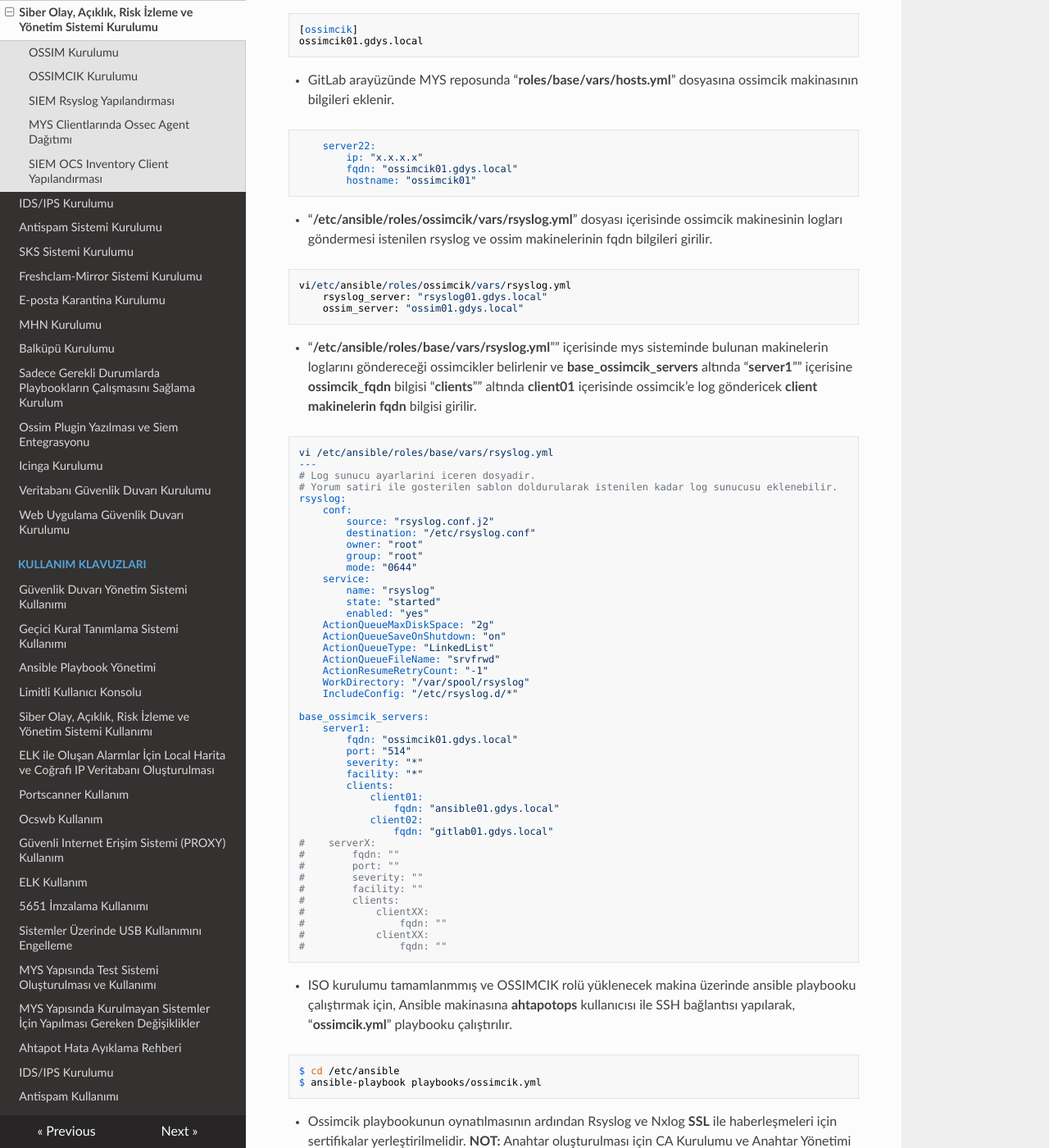
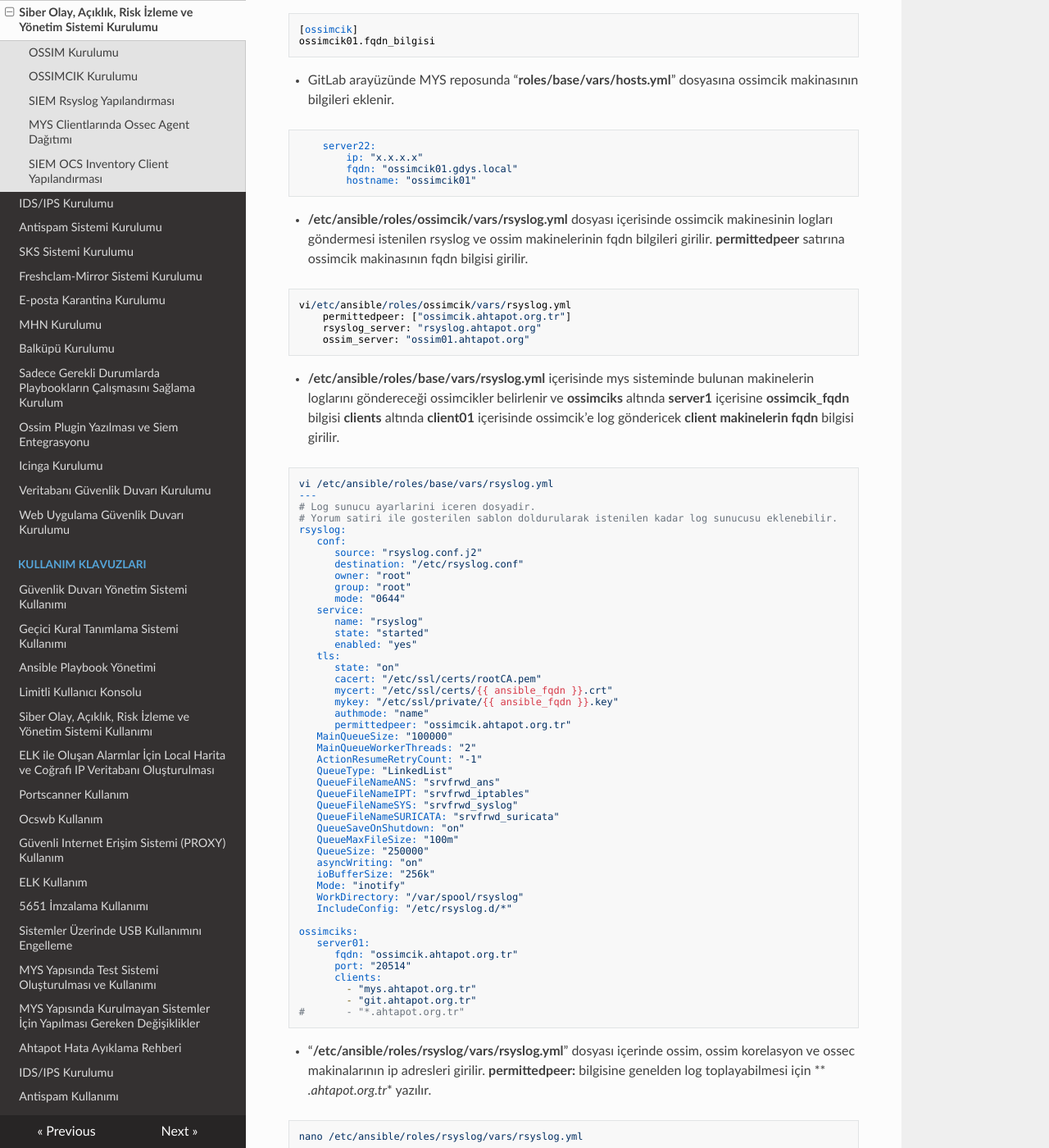
Before and after one commit to Pardus-Ahtapot/Dokumanlar, an MkDocs documentation site: the page built from docs/kurulum-yonergeleri/siem-kurulum.md, in a window 1280 px wide and 1400 px high, scrolled down 17696 px. Shown: the whole window at 82% size. Built offline with MkDocs 1.6.1, drawn with Linux system fonts in a browser that asks for light colours; nearby versions of some CDN libraries; old or Windows-style settings are respelled for this version of MkDocs; some of the changed text lies outside the part shown.

Commit message:
ca,mys,siem,hata ayiklama,kurulum oncesi guncellendi

````diff
--- a/docs/kurulum-yonergeleri/ca-kurulum.md
+++ b/docs/kurulum-yonergeleri/ca-kurulum.md
@@ -217,6 +217,14 @@ komutları çalıştırılmalıdır.
 ```
 openssl genrsa -out rootCA.key 2048
 openssl req -x509 -new -nodes -key rootCA.key -sha256 -days 1024 -out rootCA.pem
+-----
+#Country Name (2 letter code) [AU]:TR
+#State or Province Name (full name) [Some-State]:Ankara
+#Locality Name (eg, city) []:Ankara
+#Organization Name (eg, company) [Internet Widgits Pty Ltd]:ULAKBIM
+#Organizational Unit Name (eg, section) []:Pardus
+#Common Name (e.g. server FQDN or YOUR name) []:makina_fqdn_bilgisi
+#Email Address []:
 ```
 
 * Log gönderecek veya log'u alacak makineler için openssl kullanılarak anahtarlar oluşturulur. İkinci komut çalıştırıldığında gelen soru ekranlarında "**Common Name**" satırına ilgili makinanın **FQDN** bilgisi girilmesi zaruridir.
@@ -224,6 +232,13 @@ openssl req -x509 -new -nodes -key rootCA.key -sha256 -days 1024 -out rootCA.pem
 ```
 openssl genrsa -out client_fqdn.key 2048
 openssl req -new -key client_fqdn.key -out client_fqdn.csr
+#Country Name (2 letter code) [AU]:TR
+#State or Province Name (full name) [Some-State]:Ankara
+#Locality Name (eg, city) []:Ankara
+#Organization Name (eg, company) [Internet Widgits Pty Ltd]:ULAKBIM
+#Organizational Unit Name (eg, section) []:Pardus
+#Common Name (e.g. server FQDN or YOUR name) []:makina_fqdn_bilgisi
+#Email Address []:
 ```
 
 * Oluşturulan anahtarlar rootCA ile imzalanır.
--- a/docs/kurulum-yonergeleri/siem-kurulum.md
+++ b/docs/kurulum-yonergeleri/siem-kurulum.md
@@ -423,7 +423,7 @@ $ git push origin master
 * GitLab arayüzünde MYS reposunda bulunan **hosts** dosyasına "**ossimcik**" rolü altına ilgili makinanın fqdn bilgileri yazılır.
 ```
 [ossimcik]
-ossimcik01.gdys.local
+ossimcik01.fqdn_bilgisi
 ```
 
 * GitLab arayüzünde MYS reposunda "**roles/base/vars/hosts.yml**" dosyasına ossimcik makinasının bilgileri eklenir.
@@ -433,60 +433,117 @@ ossimcik01.gdys.local
         fqdn: "ossimcik01.gdys.local"
         hostname: "ossimcik01"
 ```
-* "**/etc/ansible/roles/ossimcik/vars/rsyslog.yml**" dosyası içerisinde ossimcik makinesinin logları göndermesi istenilen rsyslog ve ossim makinelerinin fqdn bilgileri girilir.
+* **/etc/ansible/roles/ossimcik/vars/rsyslog.yml** dosyası içerisinde ossimcik makinesinin logları göndermesi istenilen rsyslog ve ossim makinelerinin fqdn bilgileri girilir. **permittedpeer** satırına ossimcik makinasının fqdn bilgisi girilir.
 ```
 vi/etc/ansible/roles/ossimcik/vars/rsyslog.yml
-    rsyslog_server: "rsyslog01.gdys.local"
-    ossim_server: "ossim01.gdys.local"
+    permittedpeer: ["ossimcik.ahtapot.org.tr"]
+    rsyslog_server: "rsyslog.ahtapot.org"
+    ossim_server: "ossim01.ahtapot.org"
 ```
-* "**/etc/ansible/roles/base/vars/rsyslog.yml**"" içerisinde mys sisteminde bulunan makinelerin loglarını göndereceği ossimcikler belirlenir ve **base_ossimcik_servers** altında "**server1**"" içerisine **ossimcik_fqdn** bilgisi "**clients**"" altında **client01** içerisinde ossimcik'e log göndericek **client makinelerin fqdn** bilgisi girilir.
+* **/etc/ansible/roles/base/vars/rsyslog.yml** içerisinde mys sisteminde bulunan makinelerin loglarını göndereceği ossimcikler belirlenir ve **ossimciks** altında **server1** içerisine **ossimcik_fqdn** bilgisi **clients** altında **client01** içerisinde ossimcik'e log göndericek **client makinelerin fqdn** bilgisi girilir.
 ```
 vi /etc/ansible/roles/base/vars/rsyslog.yml
 ---
 # Log sunucu ayarlarini iceren dosyadir.
 # Yorum satiri ile gosterilen sablon doldurularak istenilen kadar log sunucusu eklenebilir.
 rsyslog:
-    conf:
-        source: "rsyslog.conf.j2"
-        destination: "/etc/rsyslog.conf"
-        owner: "root"
-        group: "root"
-        mode: "0644"
-    service:
-        name: "rsyslog"
-        state: "started"
-        enabled: "yes"
-    ActionQueueMaxDiskSpace: "2g"
-    ActionQueueSaveOnShutdown: "on"
-    ActionQueueType: "LinkedList"
-    ActionQueueFileName: "srvfrwd"
-    ActionResumeRetryCount: "-1"
-    WorkDirectory: "/var/spool/rsyslog"
-    IncludeConfig: "/etc/rsyslog.d/*"
+   conf:
+      source: "rsyslog.conf.j2"
+      destination: "/etc/rsyslog.conf"
+      owner: "root"
+      group: "root"
+      mode: "0644"
+   service:
+      name: "rsyslog"
+      state: "started"
+      enabled: "yes"
+   tls:
+      state: "on"
+      cacert: "/etc/ssl/certs/rootCA.pem"
+      mycert: "/etc/ssl/certs/{{ ansible_fqdn }}.crt"
+      mykey: "/etc/ssl/private/{{ ansible_fqdn }}.key"
+      authmode: "name"
+      permittedpeer: "ossimcik.ahtapot.org.tr"
+   MainQueueSize: "100000"
+   MainQueueWorkerThreads: "2"
+   ActionResumeRetryCount: "-1"
+   QueueType: "LinkedList"
+   QueueFileNameANS: "srvfrwd_ans"
+   QueueFileNameIPT: "srvfrwd_iptables"
+   QueueFileNameSYS: "srvfrwd_syslog"
+   QueueFileNameSURICATA: "srvfrwd_suricata"
+   QueueSaveOnShutdown: "on"
+   QueueMaxFileSize: "100m"
+   QueueSize: "250000"
+   asyncWriting: "on"
+   ioBufferSize: "256k"
+   Mode: "inotify"
+   WorkDirectory: "/var/spool/rsyslog"
+   IncludeConfig: "/etc/rsyslog.d/*"
 
-base_ossimcik_servers:
-    server1:
-        fqdn: "ossimcik01.gdys.local"
-        port: "514"
-        severity: "*"
-        facility: "*"
-        clients:
-            client01:
-                fqdn: "ansible01.gdys.local"
-            client02:
-                fqdn: "gitlab01.gdys.local"
-#    serverX:
-#        fqdn: ""
-#        port: ""
-#        severity: ""
-#        facility: ""
-#        clients:
-#            clientXX:
-#                fqdn: ""
-#            clientXX:
-#                fqdn: ""
+ossimciks:
+   server01:
+      fqdn: "ossimcik.ahtapot.org.tr"
+      port: "20514"
+      clients:
+        - "mys.ahtapot.org.tr"
+        - "git.ahtapot.org.tr"
+#       - "*.ahtapot.org.tr"
 ```
+* "**/etc/ansible/roles/rsyslog/vars/rsyslog.yml**" dosyası içerinde ossim, ossim korelasyon ve ossec makinalarının ip adresleri girilir. **permittedpeer:** bilgisine genelden log toplayabilmesi için ** *.ahtapot.org.tr** yazılır.
+```
+nano /etc/ansible/roles/rsyslog/vars/rsyslog.yml
+---
+# Rsyslog'un degiskenlerini iceren dosyadir
+rsyslog:
+   conf:
+      source: "rsyslog.conf.j2"
+      destination: "/etc/rsyslog.conf"
+      owner: "root"
+      group: "root"
+      mode: "0644"
+   service:
+      name: "rsyslog"
+      state: "started"
+      enabled: "yes"
+   tls:
+      state: "on"
+      cacert: "/etc/ssl/certs/rootCA.pem"
+      mycert: "/etc/ssl/certs/{{ ansible_fqdn }}.crt"
+      myprivkey: "/etc/ssl/private/{{ ansible_fqdn }}.key"
+      authmode: "name"
+      permittedpeer: "*.ahtapot.org.tr"
+   port: "20514"
+   port_udp: "514"
+   imthreads: "5"
+   MainQueueSize: "100000000"
+   MainQueueWorkerThreads: "5"
+   asyncWriting: "on"
+   ioBufferSize: "1024k"
+   WorkDirectory: "/var/spool/rsyslog"
+   IncludeConfig: "/etc/rsyslog.d/*"
 
+sources:
+   src01:
+      addr: "OSSIM_AV_Alerts"
+      alertname: "OSSIM_AV_Alerts"
+      alertfile: "{{ logrotate['Directory'] }}/ossim/ossimalerts.log"
+      rawname: "OSSIM_All"
+      rawfile: "{{ logrotate['Directory'] }}/ossim/ossim_raw.log"
+   src02:
+      addr: "OSSIMCIK_IP"
+      alertname: "OSSIMCIK_AV_Alerts"
+      alertfile: "{{ logrotate['Directory'] }}/ossimcik/ossimcikalerts.log"
+      rawname: "OSSIMCIK_All"
+      rawfile: "{{ logrotate['Directory'] }}/ossimcik/ossimcik_raw.log"
+   src03:
+      addr: "OSSIMCORR_IP"
+      alertname: "OSSIMCORR_AV_Alerts"
+      alertfile: "{{ logrotate['Directory'] }}/ossimcorr/ossimcorr_alerts.log"
+      rawname: "OSSIMCORR_All"
+      rawfile: "{{ logrotate['Directory'] }}/ossimcorr/ossimcorr_raw.log"
+
+```
 * ISO kurulumu tamamlanmmış ve OSSIMCIK rolü yüklenecek makina üzerinde ansible playbooku çalıştırmak için, Ansible makinasına **ahtapotops** kullanıcısı ile SSH bağlantısı yapılarak, "**ossimcik.yml**" playbooku çalıştırılır.
 ```
 $ cd /etc/ansible
````
Also changed, not shown: other parts of docs/kurulum-yonergeleri/siem-kurulum.md (+1 -1 lines), docs/kullanim-klavuzlari/hataayiklama.md (+26 -1 lines), docs/kurulum-yonergeleri/kurulum-oncesi.md (+20 -18 lines), docs/kurulum-yonergeleri/merkezi-yonetim-sistemi-ile-ahtapot-kurulumlari-yapilmasi.md (+22 -28 lines).
